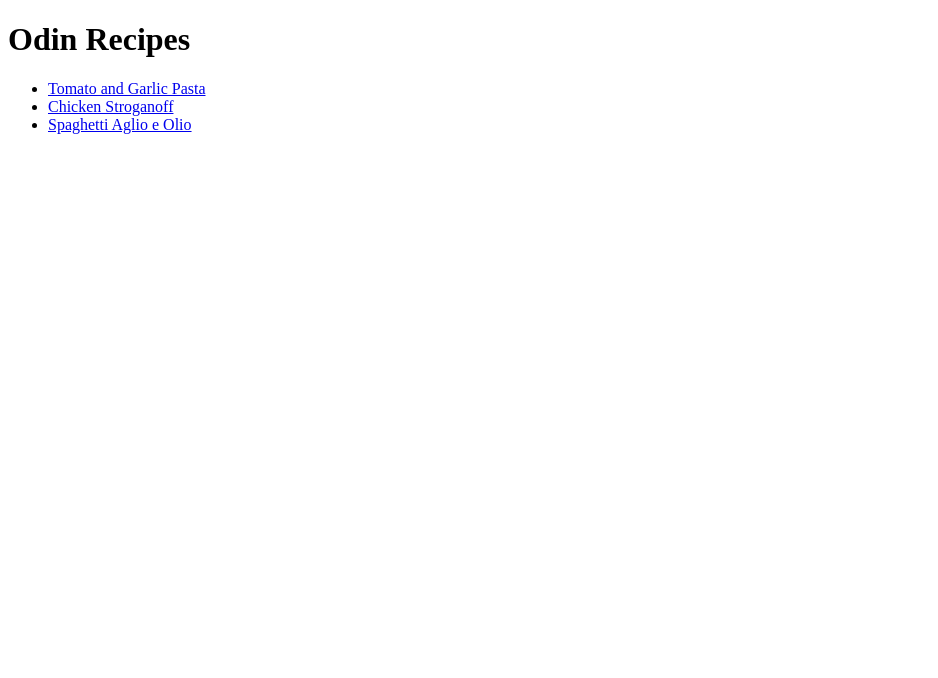
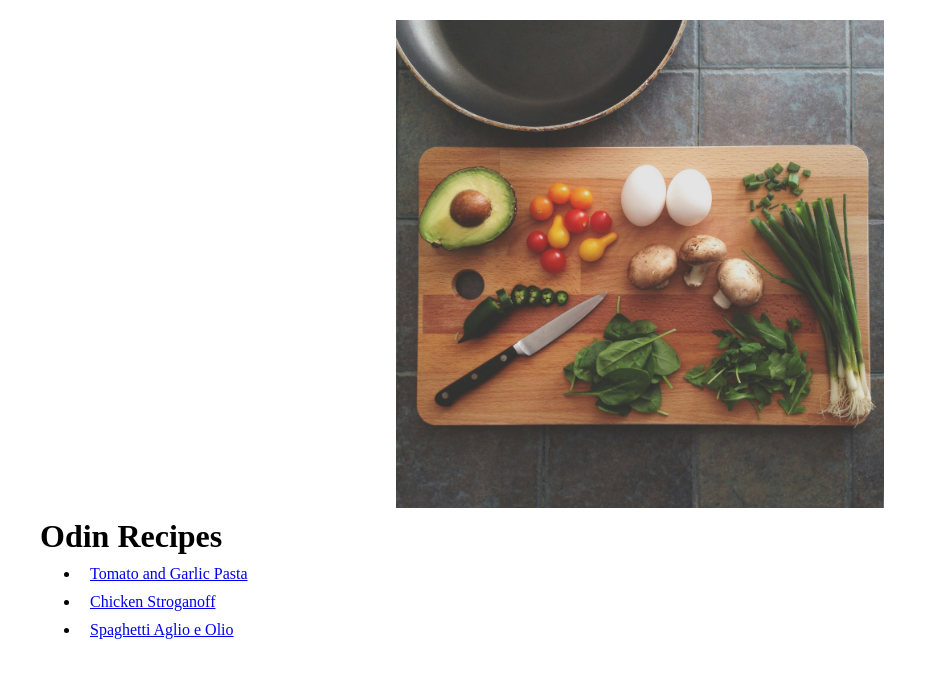
Before and after one commit to Sheikh-Fahad-Ahmed/odin-recipes, a plain HTML site: page index.html in a window 1280 px wide. Shown: the whole page, without its empty margins (0-938 px from the left). Drawn offline with Linux system fonts and the light colour scheme.

Commit message:
Add an image @index.html and center it
Added an image to index.html file and centered it

```diff
--- a/index.html
+++ b/index.html
@@ -5,10 +5,14 @@
     <meta charset="UTF-8">
     <meta name="viewport" content="width=device-width, initial-scale=1.0">
     <title>Odin Recipes</title>
+    <link rel="stylesheet" href="./style.css">
 </head>
 
 <body>
-    <h1>Odin Recipes</h1>
+    <div class="home">
+        <img class="home-img" src="./images/home.jpg" alt="Cooking">
+        <h1>Odin Recipes</h1>
+    </div>
     <ul>
         <li>
             <a href="./recipes/tomato_and_garlic_pasta.html">Tomato and Garlic Pasta</a>
--- a/style.css
+++ b/style.css
@@ -0,0 +1,12 @@
+* {
+    margin: 10px;
+    box-sizing: border-box;
+}
+
+.home-img {
+    display: block;
+    margin-left: auto;
+    margin-right: auto;
+    width: 40%;
+
+}
```
Also changed, not shown: images/home.jpg (added).
